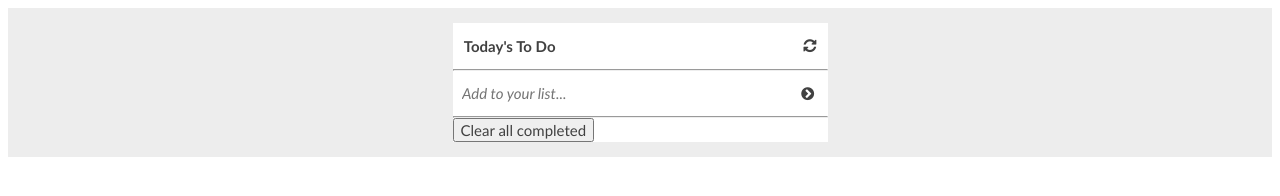
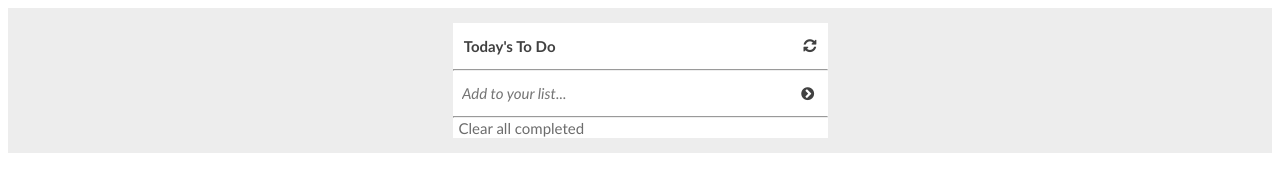
Before and after one commit to Nuga0909/To-Do-List-shyn, a website built with webpack: page src/index.html in a window 1280 px wide. Built offline with nearby package versions, Linux system fonts and the light colour scheme.

Commit message:
Add stlyling to clear all button

```diff
--- a/src/style.css
+++ b/src/style.css
@@ -90,3 +90,9 @@ hr {
   background-color: white;
   color: #6c6c6c;
 }
+
+.clear {
+  border: none;
+  background-color: white;
+  color: #6c6c6c;
+}
```
